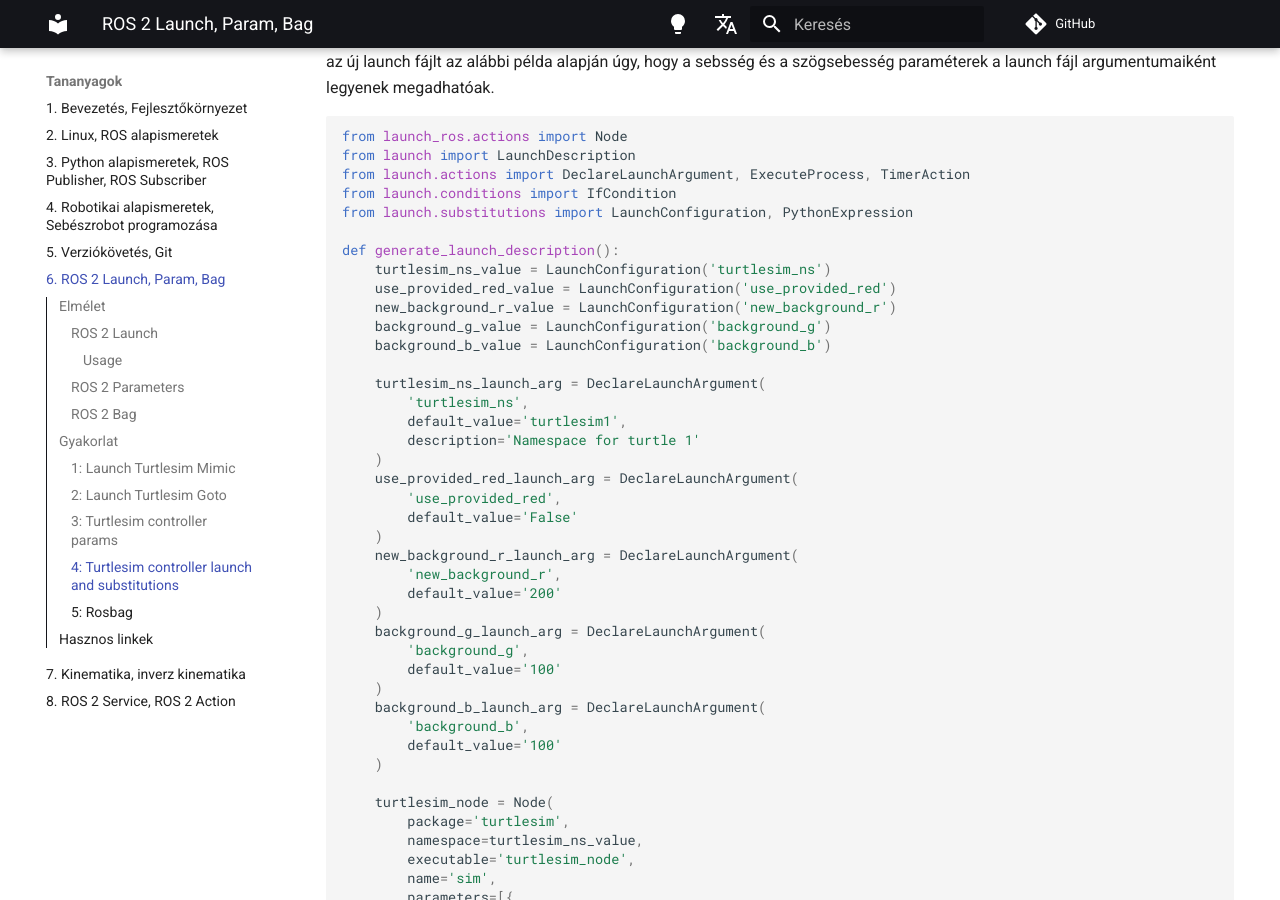
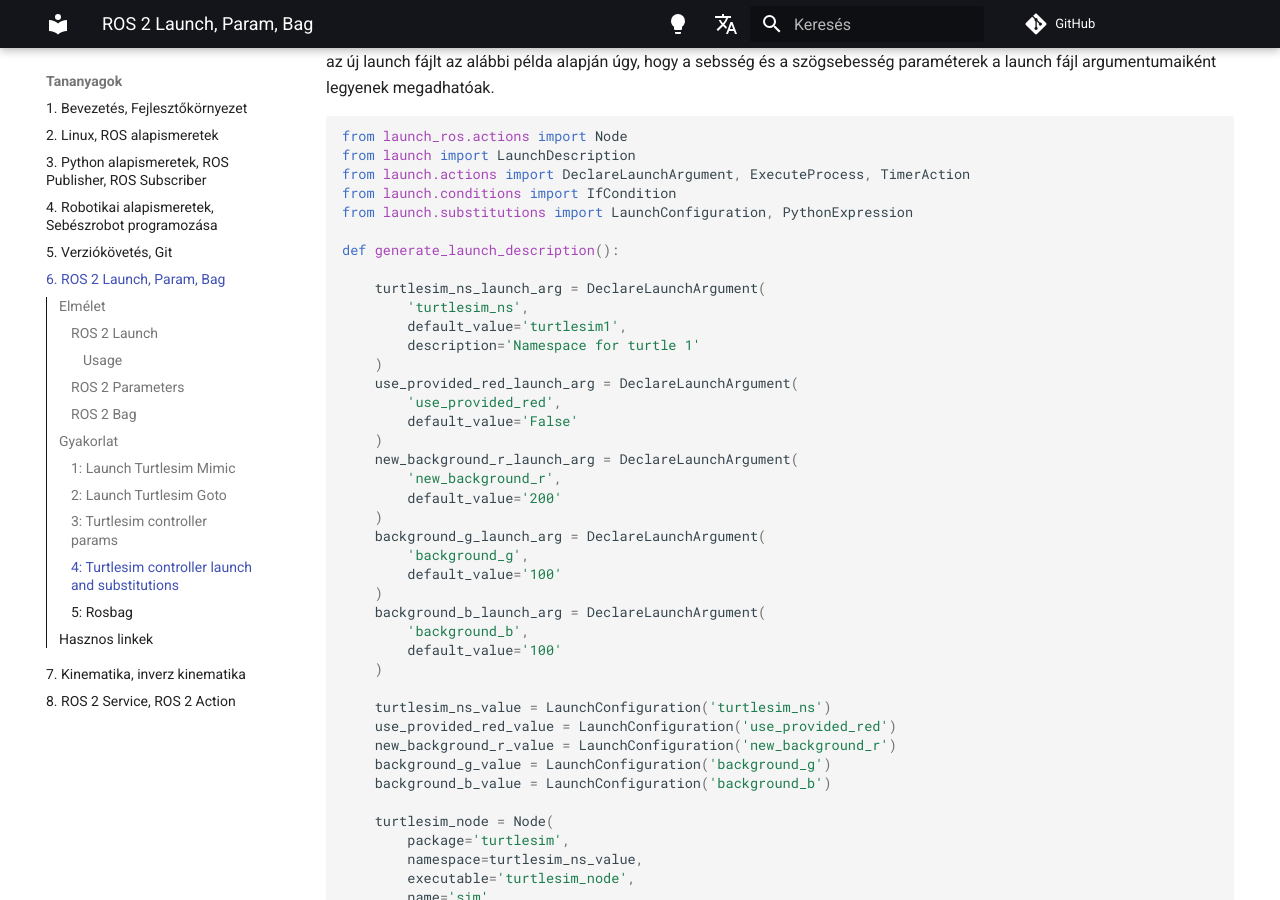
Before and after one commit to ABC-iRobotics/advanced_ros_course_materials_hu, an MkDocs documentation site: the page built from docs/06_roslaunch.md, in a window 1280 px wide and 900 px high, scrolled down 5176 px. Built offline with MkDocs 1.6.1 and Material for MkDocs 9.7.7, drawn with Linux system fonts in a browser that asks for light colours; comment, search, counter and statistics services are not loaded; part of the change alters nothing that is shown.

```diff
--- a/docs/06_roslaunch.md
+++ b/docs/06_roslaunch.md
@@ -294,11 +294,6 @@ fájl argumentumaiként legyenek megadhatóak.
     from launch.substitutions import LaunchConfiguration, PythonExpression
 
     def generate_launch_description():
-        turtlesim_ns_value = LaunchConfiguration('turtlesim_ns')
-        use_provided_red_value = LaunchConfiguration('use_provided_red')
-        new_background_r_value = LaunchConfiguration('new_background_r')
-        background_g_value = LaunchConfiguration('background_g')
-        background_b_value = LaunchConfiguration('background_b')
 
         turtlesim_ns_launch_arg = DeclareLaunchArgument(
             'turtlesim_ns',
@@ -322,6 +317,12 @@ fájl argumentumaiként legyenek megadhatóak.
             default_value='100'
         )
 
+        turtlesim_ns_value = LaunchConfiguration('turtlesim_ns')
+        use_provided_red_value = LaunchConfiguration('use_provided_red')
+        new_background_r_value = LaunchConfiguration('new_background_r')
+        background_g_value = LaunchConfiguration('background_g')
+        background_b_value = LaunchConfiguration('background_b')
+
         turtlesim_node = Node(
             package='turtlesim',
             namespace=turtlesim_ns_value,
@@ -332,6 +333,7 @@ fájl argumentumaiként legyenek megadhatóak.
                 'background_b': background_b_value,
             }]
         )
+
         spawn_turtle = ExecuteProcess(
             cmd=[[
                 'ros2 service call ',
@@ -342,6 +344,7 @@ fájl argumentumaiként legyenek megadhatóak.
             ]],
             shell=True
         )
+
         change_background_r = ExecuteProcess(
             cmd=[[
                 'ros2 param set ',
@@ -351,6 +354,7 @@ fájl argumentumaiként legyenek megadhatóak.
             ]],
             shell=True
         )
+
         change_background_r_conditioned = ExecuteProcess(
             condition=IfCondition(
                 PythonExpression([
```
